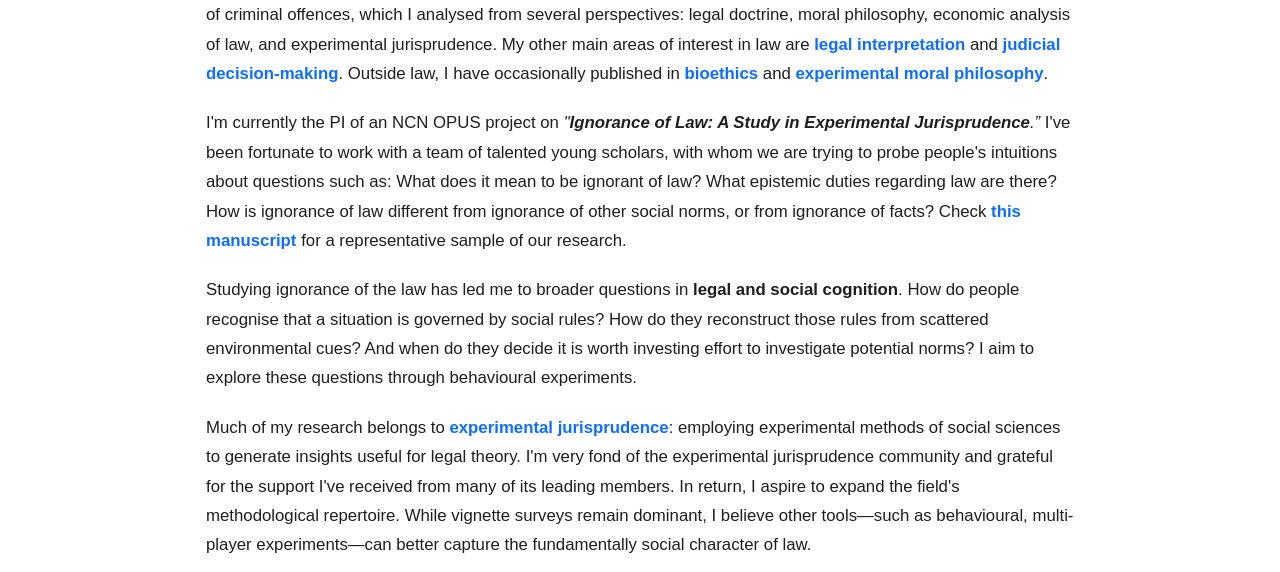
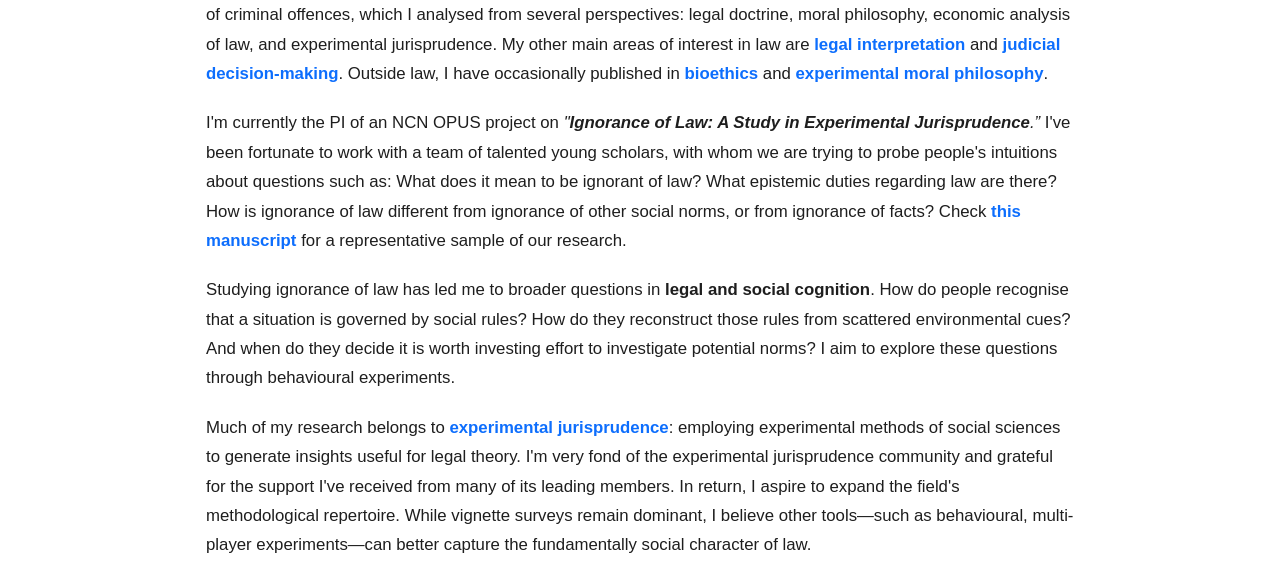
Before and after one commit to bystranowski/bystranowski.github.io, a plain HTML site: page about.html in a window 1280 px wide. Shown: the part 228-800 px from the top of the page. Drawn offline with Linux system fonts and the light colour scheme.

Commit message:
typo in about

```diff
--- a/about.html
+++ b/about.html
@@ -141,7 +141,7 @@
         for a representative sample of our research.
       </p>
       <p>
-        Studying ignorance of the law has led me to broader questions in
+        Studying ignorance of law has led me to broader questions in
         <strong>legal and social cognition</strong>. How do people recognise
         that a situation is governed by social rules? How do they reconstruct
         those rules from scattered environmental cues? And when do they decide
```
